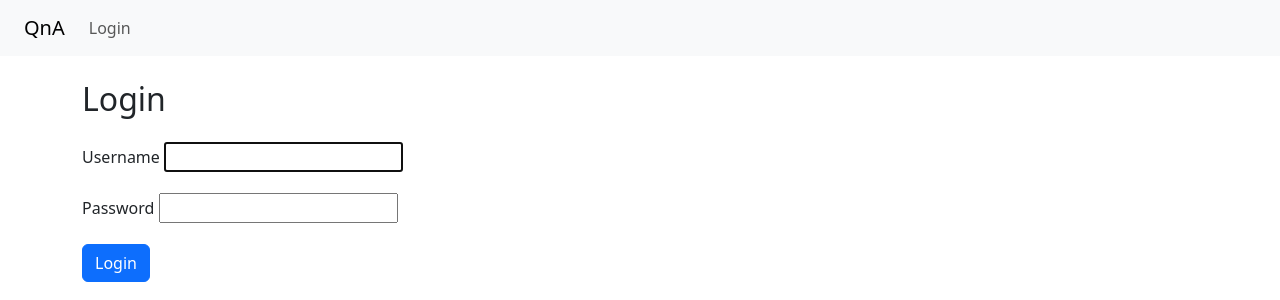
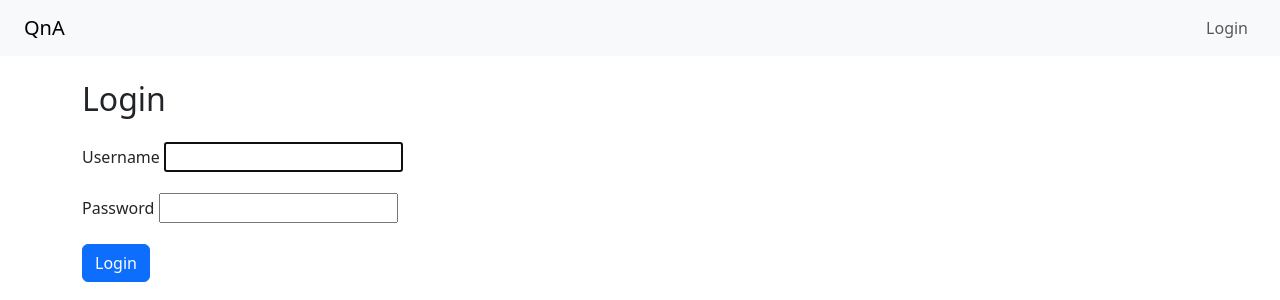
Before and after one commit to kym8821/qna_siite, a Django app: page /login/ in a window 1280 px wide. Shown: the top 300 px of the page. Run offline with Django 5.2, Linux system fonts and the light colour scheme; parts of the project's set-up code (start-up, migrations or seed data) failed here and were passed over.

Commit message:
[feat] base.html 수정

```diff
--- a/qa/templates/qa/base.html
+++ b/qa/templates/qa/base.html
@@ -8,17 +8,17 @@
   <body>
     <nav class="navbar navbar-expand-lg navbar-light bg-light px-4">
       <a class="navbar-brand" href="/">QnA</a>
-      <div class="d-flex justify-content-end">
-        <ul class="navbar-nav d-flex">
+      <div class="collapse navbar-collapse">
+        <ul class="navbar-nav ms-auto">
           {% if user.is_authenticated %}
           <li class="nav-item">
             <span class="nav-link">👤 {{ user.username }}</span>
           </li>
           <li class="nav-item">
-            <a class="nav-link" href="{% url 'ask_question' %}">Ask Question</a>
+            <a class="nav-link" href="{% url 'ask_question' %}">Ask Qu estion</a>
           </li>
           <li class="nav-item">
-            <form action="{% url 'logout' %}" method="post" class="d-inline">
+            <form action="{% url 'logout' %}" method="post" class="d-i nline">
               {% csrf_token %}
               <button type="submit" class="btn btn-link nav-link" style="display: inline; padding: 0">Logout</button>
             </form>
```
Also changed, not shown: db.sqlite3.
